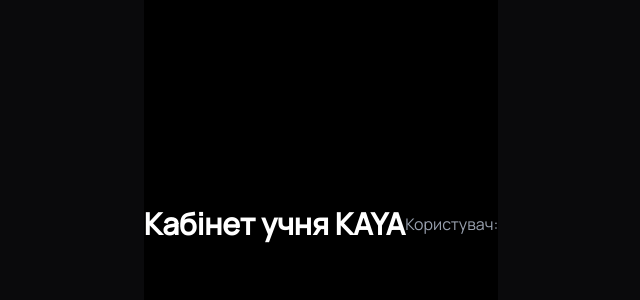
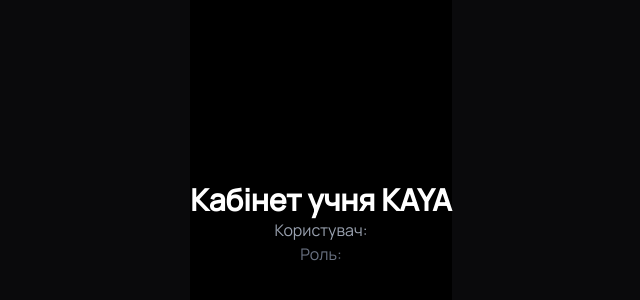
Before and after one commit to historicalalice-pixel/kaya-lms, a Next.js app in the folder web/: page /dashboard in a window 1280 px wide. Shown: the part 176-476 px from the top of the page, without its empty margins (319-959 px from the left). Built offline with nearby package versions, Linux system fonts and the light colour scheme; no server answers; the database is empty.

Commit message:
ролі

```diff
--- a/web/src/app/dashboard/page.tsx
+++ b/web/src/app/dashboard/page.tsx
@@ -7,8 +7,15 @@ export default async function Dashboard() {
     data: { user },
   } = await supabase.auth.getUser();
 
+  const { data: profile } = await supabase
+    .from("profiles")
+    .select("role")
+    .eq("id", user?.id)
+    .single();
+
   return (
-    <main className="min-h-screen bg-black text-white flex items-center justify-center">
+    <main className="min-h-screen bg-black text-white flex flex-col items-center justify-center">
+
       <h1 className="text-3xl font-bold">
         Кабінет учня KAYA
       </h1>
@@ -16,6 +23,11 @@ export default async function Dashboard() {
       <p className="mt-4 text-gray-400">
         Користувач: {user?.email}
       </p>
+
+      <p className="mt-2 text-gray-500">
+        Роль: {profile?.role}
+      </p>
+
     </main>
   );
 }
```
